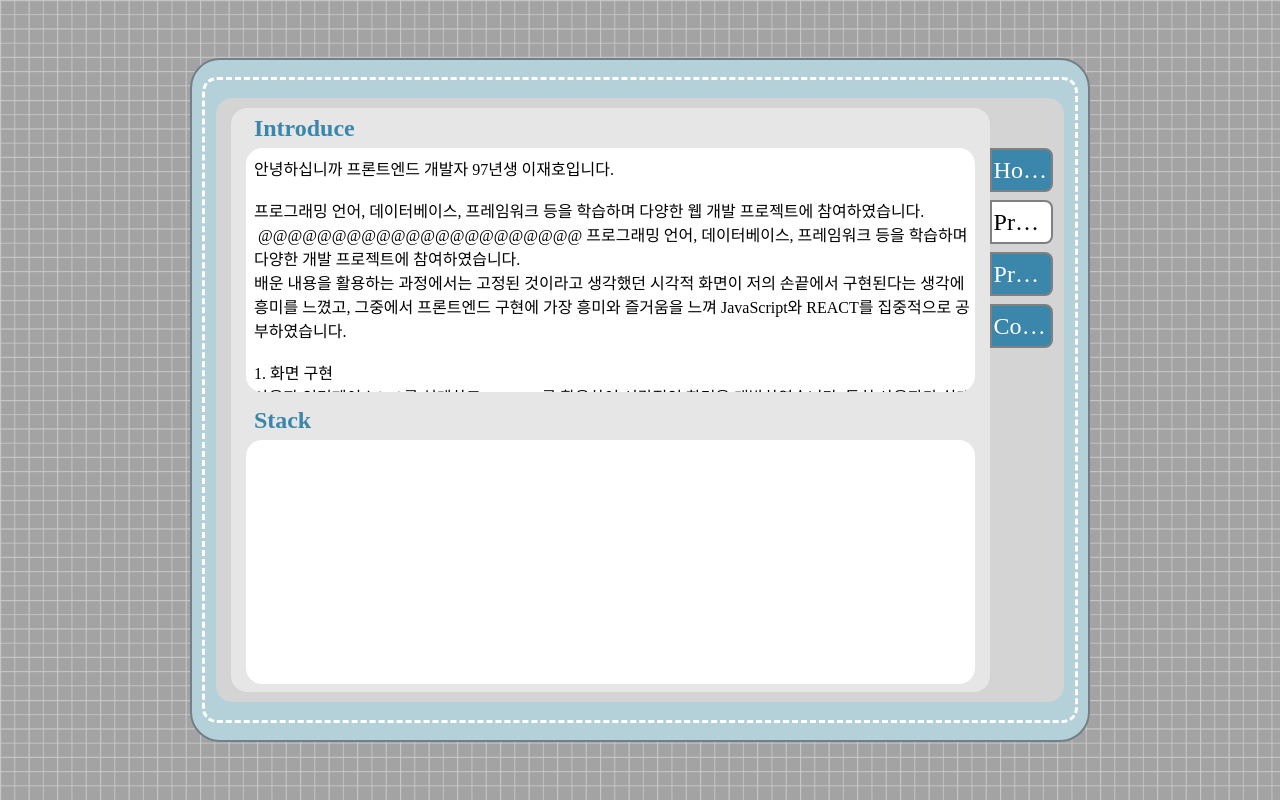
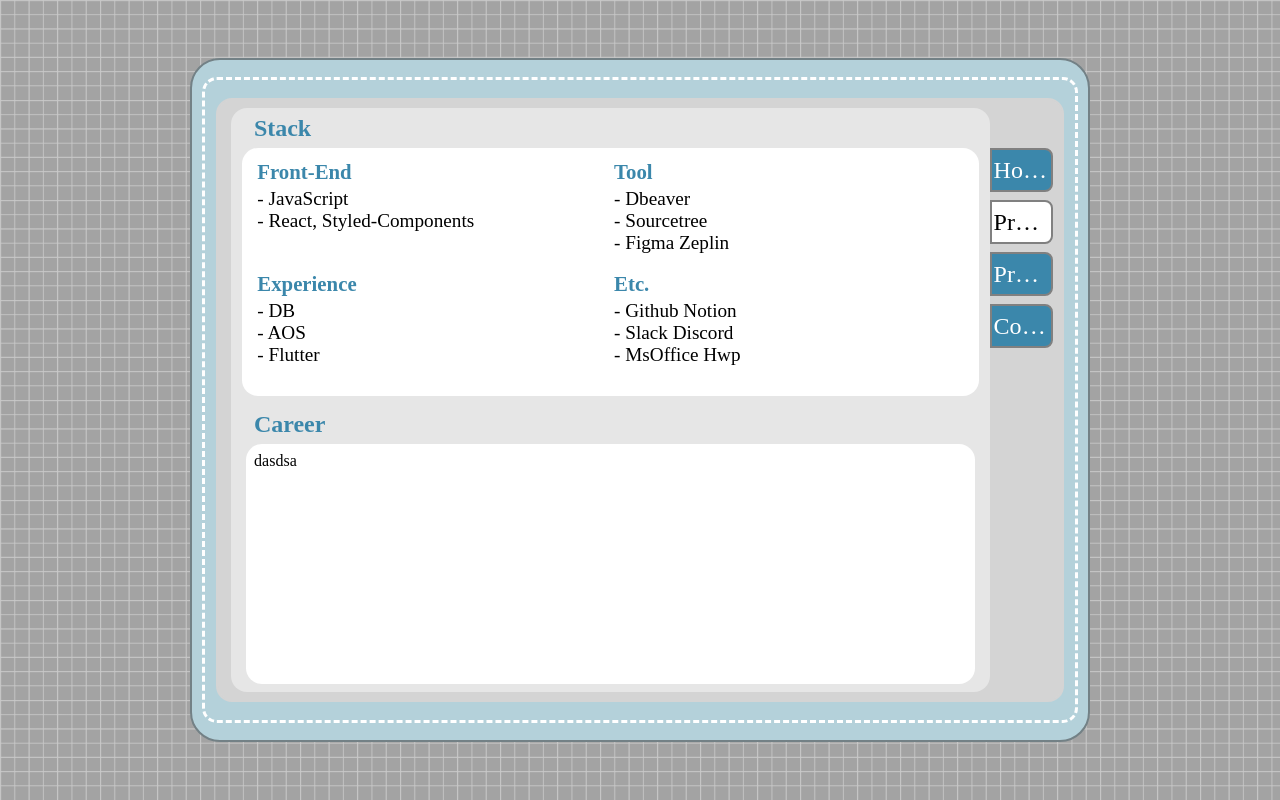
Before and after one commit to jaeho13/Cyworld, a React (Create React App) app in the folder CYWORLD/: page /profile in a window 1280 px wide. Built offline with nearby package versions, Linux system fonts and the light colour scheme.

Commit message:
"0515 프로필 스택 수정"

```diff
--- a/CYWORLD/src/Components/Profile.jsx
+++ b/CYWORLD/src/Components/Profile.jsx
@@ -19,35 +19,61 @@ const Profile = () => {
                             <FiledBind>
 
                                 <FiledLeft>
-                                    <IntroduceTitle>Introduce</IntroduceTitle>
+                                    <BoardTitle>Stack</BoardTitle>
+                                    <StackBoard>
+                                        <StackSkillFlex>
+                                            <StackSkillTitle>
+                                                Front-End
+                                            </StackSkillTitle>
+
+                                            <StackSkillTitle>
+                                                Tool
+                                            </StackSkillTitle>
+                                        </StackSkillFlex>
+
+                                        <StackSkillFlex>
+                                            <StackSkillInfo>
+                                                - JavaScript <br />
+                                                - React, Styled-Components <br />
+                                            </StackSkillInfo>
+
+                                            <StackSkillInfo>
+                                                - Dbeaver <br />
+                                                - Sourcetree <br />
+                                                - Figma Zeplin <br />
+                                            </StackSkillInfo>
+                                        </StackSkillFlex>
+
+
+                                        <StackSkillFlex>
+                                            <StackSkillTitle>
+                                                Experience
+                                            </StackSkillTitle>
+                                            <StackSkillTitle>
+                                                Etc.
+                                            </StackSkillTitle>
+                                        </StackSkillFlex>
+                                        <StackSkillFlex>
+                                            <StackSkillInfo>
+                                                - DB <br />
+                                                - AOS <br />
+                                                - Flutter <br />
+                                            </StackSkillInfo>
+
+                                            <StackSkillInfo>
+                                                - Github Notion <br />
+                                                - Slack Discord <br />
+                                                - MsOffice Hwp <br />
+                                            </StackSkillInfo>
+                                        </StackSkillFlex>
+
+
+
+                                    </StackBoard>
+
+                                    <BoardTitle>Career</BoardTitle>
                                     <IntroduceBoard>
-                                        안녕하십니까 프론트엔드 개발자 97년생 이재호입니다. <br /> <br />
-                                        {/* 안녕하십니까 다재다능한 개발자를 지망하는 97년생 이재호입니다. <br /> <br /> */}
-                                        프로그래밍 언어, 데이터베이스, 프레임워크 등을 학습하며 다양한 웹 개발 프로젝트에 참여하였습니다. <br /> @@@@@@@@@@@@@@@@@@@@@@
-                                        프로그래밍 언어, 데이터베이스, 프레임워크 등을 학습하며 다양한 개발 프로젝트에 참여하였습니다. <br />
-                                        배운 내용을 활용하는 과정에서는 고정된 것이라고 생각했던 시각적 화면이 저의 손끝에서 구현된다는 생각에 흥미를 느꼈고, 그중에서 프론트엔드 구현에 가장 흥미와 즐거움을 느껴 JavaScript와 REACT를 집중적으로 공부하였습니다. <br /> <br />
-
-                                        1. 화면 구현 <br />
-
-                                        사용자 인터페이스(UI)를 설계하고, REACT를 활용하여 시각적인 화면을 개발하였습니다. 특히 사용자가 쉽게 접근하고 사용할 수 있는 직관적인 디자인을 구현해 사용자 경험을 개선하기 위해 노력하였습니다. <br />
-                                        <br />
-                                        2. 기획 및 CRUD 기능 구현 <br />
-                                        CRUD(Create, Read, Update, Delete) 기능에 대한 사용자 플로우를 고려해 데이터를 효율적으로 생성, 조회, 수정, 삭제할 수 있도록 구현하였습니다. <br />
-                                        <br />
-                                        3. API 사용 <br />
-                                        카카오 API를 사용하여 사이트 내 소셜 로그인을 지원하거나 위치 기반 정보를 표시하는 지도, 결제 등 다양한 API를 사용한 경험이 있습니다. <br />
-                                        <br />
-                                        4. 데이터베이스 테이블 설계 <br />
-
-                                        프로젝트의 데이터를 효율적으로 저장하고 관리하기 위해 데이터베이스 테이블을 백엔드 팀원과 함께 설계하였습니다.
-                                        데이터 구조와 관계를 고려하여 테이블을 정의하고 필요한 컬럼을 설계하였습니다. <br /> <br />
-                                        저는 위와 같은 작업을 통해 프론트엔드 개발 및 백엔드와의 협업 경험을 쌓았고, 이를 통해 더 나은 개발자로 성장하고자 끊임없이 노력하고 있습니다. <br /> <br />
-
-                                        앞으로도 어떤 일을 하던 책임감을 가지고 진행하며, 부족함 없이 실행할 수 있도록 하겠습니다. 감사합니다. <br />
-                                    </IntroduceBoard>
-                                    <IntroduceTitle>Stack</IntroduceTitle>
-                                    <IntroduceBoard>
-
+                                        dasdsa
 
                                     </IntroduceBoard>
                                 </FiledLeft>
@@ -108,7 +134,7 @@ const FiledRight = styled.div`
     /* border: 2px solid green; */
 `
 
-const IntroduceTitle = styled.div`
+const BoardTitle = styled.div`
     width: 95%;
     height: 3vh;
     margin-top: 1vh;
@@ -120,6 +146,45 @@ const IntroduceTitle = styled.div`
     display: flex;
     align-items: center;
     margin-bottom: 1vh;
+`
+
+const StackBoard = styled.div`
+    width: 95%;
+    height: 30vh;
+    /* border: 2px solid black; */
+    border-radius: 16px;
+    background-color: white;
+    margin-bottom: 1vh;
+    padding: 8px;
+    /* padding-left: 8px;
+    padding-top: 8px; */
+`
+
+const StackSkillFlex = styled.div`
+    display: flex;
+    flex-direction: row;
+    padding-left: 1%;
+`
+
+const StackSkillTitle = styled.div`
+    width: 50%;
+    height: 4vh;
+    /* border: 2px solid red; */
+    color: #3B87AB;
+    font-weight: bold;
+    font-size: 1.3rem;
+    display: flex;
+    align-items: center;
+`
+
+const StackSkillInfo = styled.div`
+    width: 50%;
+    height: 10vh;
+    /* border: 2px solid blue; */
+    overflow: auto;
+    overflow-x: hidden;
+    white-space: pre-wrap;
+    font-size: 1.2rem;
 `
 
 const IntroduceBoard = styled.div`
@@ -465,3 +530,29 @@ const Stack = styled.div`
 //     float: left;
 //     align-items: center;
 // `
+
+
+
+// 안녕하십니까 프론트엔드 개발자 97년생 이재호입니다. <br /> <br />
+// {/* 안녕하십니까 다재다능한 개발자를 지망하는 97년생 이재호입니다. <br /> <br /> */}
+// 프로그래밍 언어, 데이터베이스, 프레임워크 등을 학습하며 다양한 웹 개발 프로젝트에 참여하였습니다. <br /> @@@@@@@@@@@@@@@@@@@@@@
+// 프로그래밍 언어, 데이터베이스, 프레임워크 등을 학습하며 다양한 개발 프로젝트에 참여하였습니다. <br />
+// 배운 내용을 활용하는 과정에서는 고정된 것이라고 생각했던 시각적 화면이 저의 손끝에서 구현된다는 생각에 흥미를 느꼈고, 그중에서 프론트엔드 구현에 가장 흥미와 즐거움을 느껴 JavaScript와 REACT를 집중적으로 공부하였습니다. <br /> <br />
+
+// 1. 화면 구현 <br />
+
+// 사용자 인터페이스(UI)를 설계하고, REACT를 활용하여 시각적인 화면을 개발하였습니다. 특히 사용자가 쉽게 접근하고 사용할 수 있는 직관적인 디자인을 구현해 사용자 경험을 개선하기 위해 노력하였습니다. <br />
+// <br />
+// 2. 기획 및 CRUD 기능 구현 <br />
+// CRUD(Create, Read, Update, Delete) 기능에 대한 사용자 플로우를 고려해 데이터를 효율적으로 생성, 조회, 수정, 삭제할 수 있도록 구현하였습니다. <br />
+// <br />
+// 3. API 사용 <br />
+// 카카오 API를 사용하여 사이트 내 소셜 로그인을 지원하거나 위치 기반 정보를 표시하는 지도, 결제 등 다양한 API를 사용한 경험이 있습니다. <br />
+// <br />
+// 4. 데이터베이스 테이블 설계 <br />
+
+// 프로젝트의 데이터를 효율적으로 저장하고 관리하기 위해 데이터베이스 테이블을 백엔드 팀원과 함께 설계하였습니다.
+// 데이터 구조와 관계를 고려하여 테이블을 정의하고 필요한 컬럼을 설계하였습니다. <br /> <br />
+// 저는 위와 같은 작업을 통해 프론트엔드 개발 및 백엔드와의 협업 경험을 쌓았고, 이를 통해 더 나은 개발자로 성장하고자 끊임없이 노력하고 있습니다. <br /> <br />
+
+// 앞으로도 어떤 일을 하던 책임감을 가지고 진행하며, 부족함 없이 실행할 수 있도록 하겠습니다. 감사합니다. <br />
```
